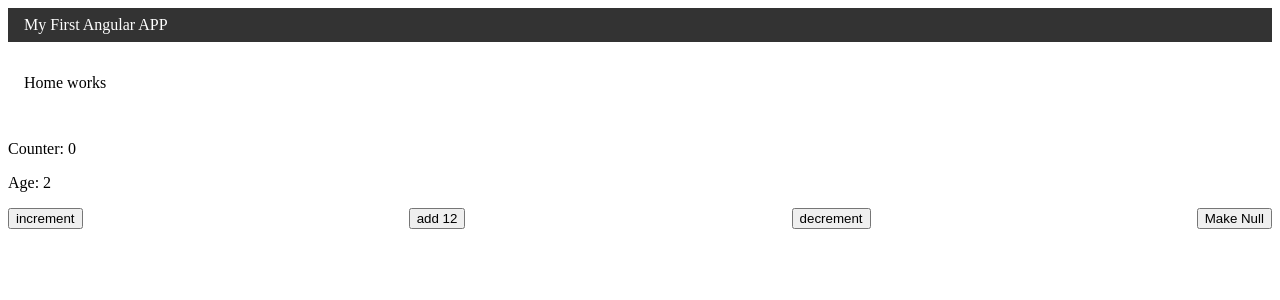
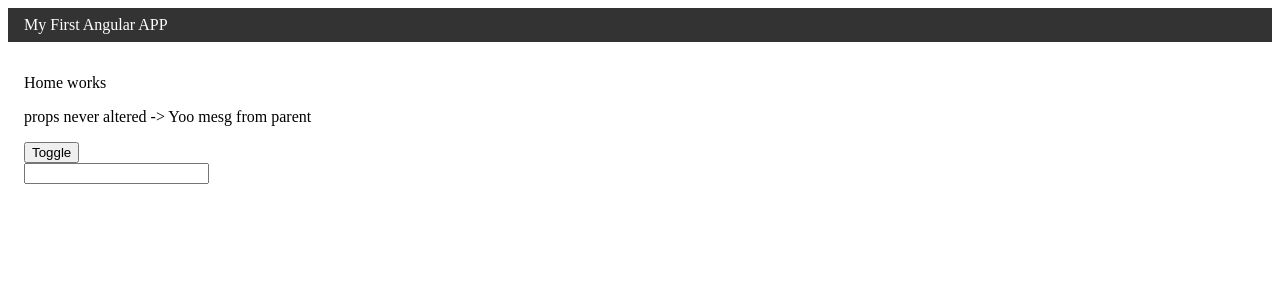
Before and after one commit to SakthiBala3107/Angular-stuffs, an Angular app: page / in a window 1280 px wide. Shown: the top 300 px of the page. Built offline with nearby package versions, Linux system fonts and the light colour scheme.

Commit message:
[UPDATE] Learned inout and it value interaction

```diff
--- a/src/app/app.ts
+++ b/src/app/app.ts
@@ -6,13 +6,13 @@ import { Testing } from './component/testing/testing';
 
 @Component({
   selector: 'app-root',
-  imports: [RouterOutlet, Home, Header, Testing],
+  imports: [RouterOutlet, Home, Header],
   template: `
     <app-header />
     <main>
       <app-home />
     </main>
-    <div><app-testing /></div>
+    <!-- <div><app-testing /></div> -->
   `,
   styles: [
     `
--- /dev/null
+++ b/src/app/component/greeting/greeting.html
@@ -0,0 +1,7 @@
+<div class="container">
+  <p>props never altered -> {{ props }}</p>
+
+  <button class="toggle" (click)="toggleSent()">Toggle</button>
+  <br />
+  <input type="text" value="" (keyup)="keyUpHandler($event)" />
+</div>
--- /dev/null
+++ b/src/app/component/greeting/greeting.ts
@@ -0,0 +1,22 @@
+import { Component, Input, signal } from '@angular/core';
+
+@Component({
+  selector: 'app-greeting',
+  templateUrl: './greeting.html',
+  styleUrls: ['./greeting.scss'],
+})
+export class Greeting {
+  @Input() props!: string;
+  @Input() isSent!: boolean;
+  @Input() toggleSent!: () => void;
+
+  input = signal('');
+
+  keyUpHandler(event: Event) {
+    const target = event?.target as HTMLInputElement;
+
+    this.input.set(target?.value);
+
+    console.log(target?.value);
+  }
+}
--- a/src/app/home/home.ts
+++ b/src/app/home/home.ts
@@ -1,15 +1,25 @@
 import { Component, signal } from '@angular/core';
+import { Greeting } from '../component/greeting/greeting';
 
 @Component({
   selector: 'app-home',
-  imports: [],
+  imports: [Greeting],
   template: `
-    <p>
-      {{ title() }}
-    </p>
+    <div>
+      <p>
+        {{ title() }}
+      </p>
+      <app-greeting [props]="message()" [isSent]="isSent()" [toggleSent]="toggleSent" />
+    </div>
   `,
   styles: ``,
 })
 export class Home {
   title = signal('Home works');
+  message = signal('Yoo mesg from parent');
+  isSent = signal(true);
+
+  toggleSent() {
+    this.isSent.update((prev) => !prev);
+  }
 }
```
Also changed, not shown: src/app/component/greeting/greeting.scss (added), src/app/types/Types.ts (added), 1 other file (tests, documents, lock files or other folders).
